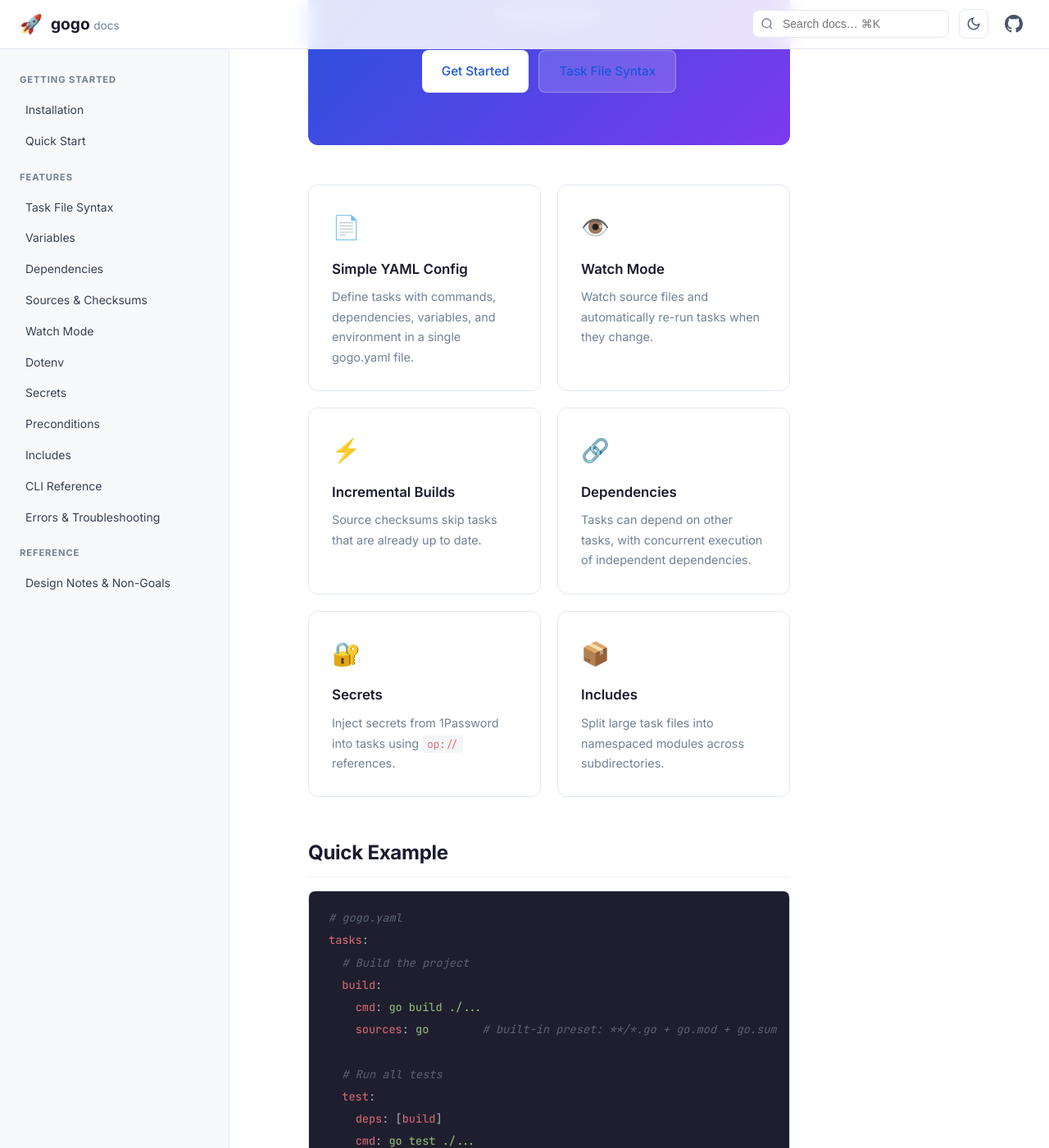
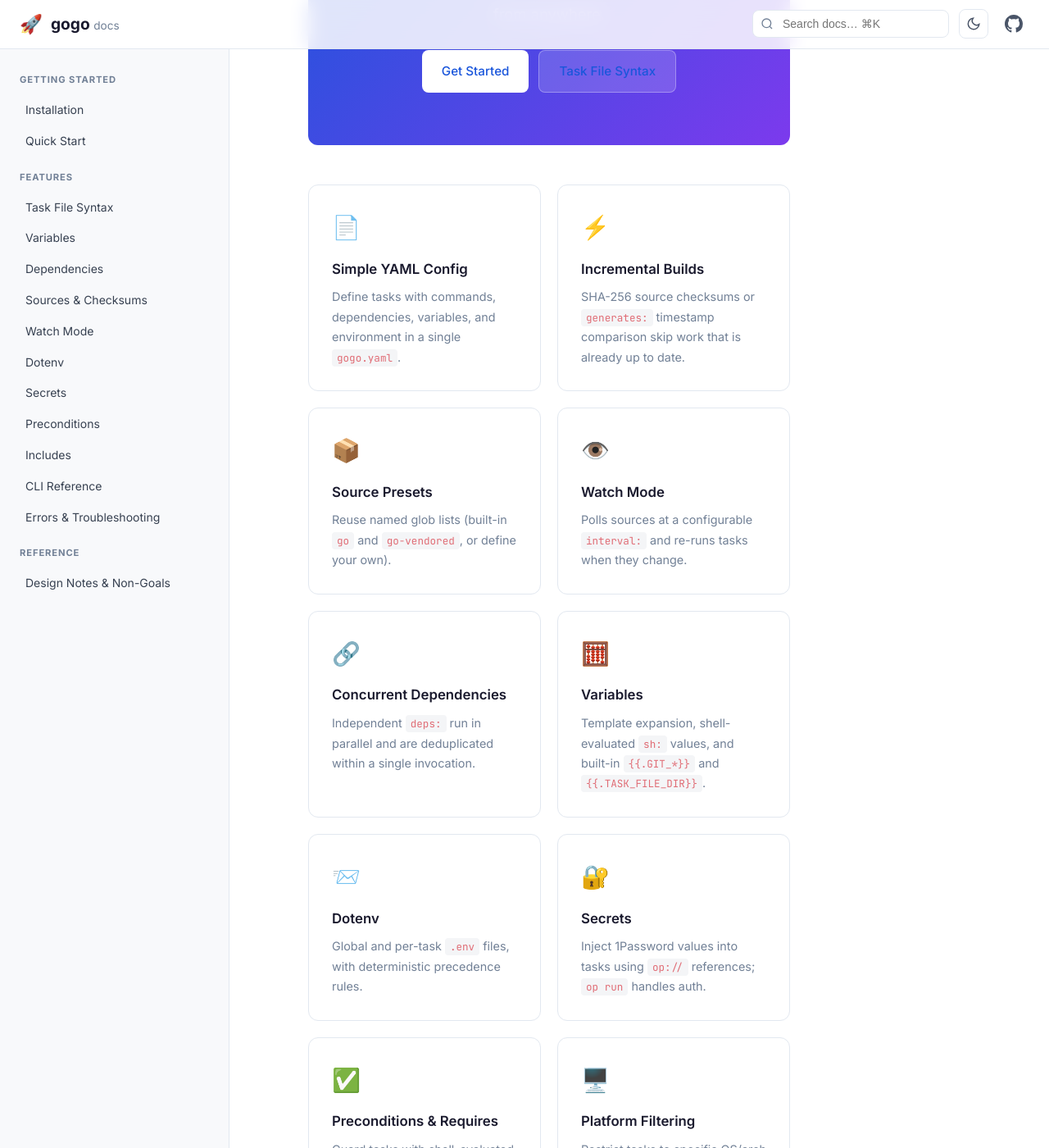
Before and after one commit to dgageot/gogo, a Jekyll site: the page built from docs/index.md, in a window 1280 px wide and 1400 px high, scrolled down 262 px. Shown: the whole window at 82% size. Built offline with Jekyll 4.4.1, drawn with Linux system fonts in a browser that asks for light colours; some of the changed text lies outside the part shown.

Commit message:
docs: align README and docs/index.md feature lists
The two files advertised different products. README listed 11 features
including platform filtering, required variables, and dry run; the docs
landing page listed only 6 and omitted flatten:, top-level default:,
source presets, and parent-to-child env propagation.

Bring docs/index.md to parity with what the docs themselves go on to
explain (12 feature cards, each pointing into the section that
documents it). Slim the README's feature list to a one-liner per item
that links into the docs site, so the README stops drifting and the
docs become the single source of truth.

```diff
--- a/docs/index.md
+++ b/docs/index.md
@@ -15,32 +15,62 @@
   <div class="feature">
     <div class="feature-icon">📄</div>
     <h3>Simple YAML Config</h3>
-    <p>Define tasks with commands, dependencies, variables, and environment in a single gogo.yaml file.</p>
+    <p>Define tasks with commands, dependencies, variables, and environment in a single <code>gogo.yaml</code>.</p>
+  </div>
+  <div class="feature">
+    <div class="feature-icon">⚡</div>
+    <h3>Incremental Builds</h3>
+    <p>SHA-256 source checksums or <code>generates:</code> timestamp comparison skip work that is already up to date.</p>
+  </div>
+  <div class="feature">
+    <div class="feature-icon">📦</div>
+    <h3>Source Presets</h3>
+    <p>Reuse named glob lists (built-in <code>go</code> and <code>go-vendored</code>, or define your own).</p>
   </div>
   <div class="feature">
     <div class="feature-icon">👁️</div>
     <h3>Watch Mode</h3>
-    <p>Watch source files and automatically re-run tasks when they change.</p>
-  </div>
-  <div class="feature">
-    <div class="feature-icon">⚡</div>
-    <h3>Incremental Builds</h3>
-    <p>Source checksums skip tasks that are already up to date.</p>
+    <p>Polls sources at a configurable <code>interval:</code> and re-runs tasks when they change.</p>
   </div>
   <div class="feature">
     <div class="feature-icon">🔗</div>
-    <h3>Dependencies</h3>
-    <p>Tasks can depend on other tasks, with concurrent execution of independent dependencies.</p>
+    <h3>Concurrent Dependencies</h3>
+    <p>Independent <code>deps:</code> run in parallel and are deduplicated within a single invocation.</p>
+  </div>
+  <div class="feature">
+    <div class="feature-icon">🧮</div>
+    <h3>Variables</h3>
+    <p>Template expansion, shell-evaluated <code>sh:</code> values, and built-in <code>{{ "{{" }}.GIT_*}}</code> and <code>{{ "{{" }}.TASK_FILE_DIR}}</code>.</p>
+  </div>
+  <div class="feature">
+    <div class="feature-icon">📨</div>
+    <h3>Dotenv</h3>
+    <p>Global and per-task <code>.env</code> files, with deterministic precedence rules.</p>
   </div>
   <div class="feature">
     <div class="feature-icon">🔐</div>
     <h3>Secrets</h3>
-    <p>Inject secrets from 1Password into tasks using <code>op://</code> references.</p>
+    <p>Inject 1Password values into tasks using <code>op://</code> references; <code>op run</code> handles auth.</p>
   </div>
   <div class="feature">
-    <div class="feature-icon">📦</div>
-    <h3>Includes</h3>
-    <p>Split large task files into namespaced modules across subdirectories.</p>
+    <div class="feature-icon">✅</div>
+    <h3>Preconditions &amp; Requires</h3>
+    <p>Guard tasks with shell-evaluated checks or required vars / env before they run.</p>
+  </div>
+  <div class="feature">
+    <div class="feature-icon">🖥️</div>
+    <h3>Platform Filtering</h3>
+    <p>Restrict tasks to specific OS/arch with <code>platforms: [linux/amd64, darwin]</code>.</p>
+  </div>
+  <div class="feature">
+    <div class="feature-icon">📂</div>
+    <h3>Includes &amp; Flatten</h3>
+    <p>Split task files across subdirectories (<code>includes:</code>) or merge sibling files into one namespace (<code>flatten:</code>).</p>
+  </div>
+  <div class="feature">
+    <div class="feature-icon">🔍</div>
+    <h3>Dry Run</h3>
+    <p><code>gogo -n &lt;task&gt;</code> prints the full plan without executing commands.</p>
   </div>
 </div>
 
```
Also changed, not shown: README.md.
